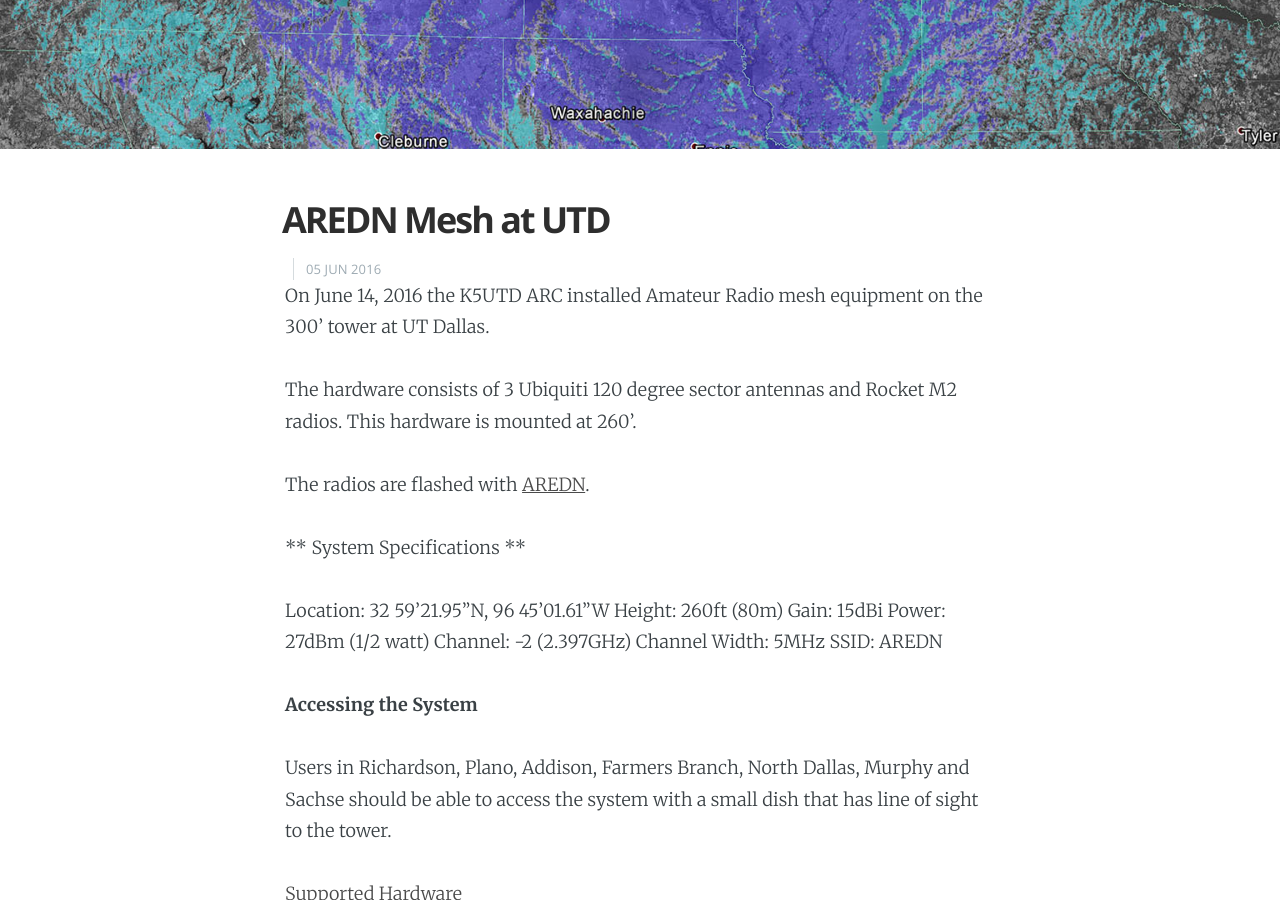
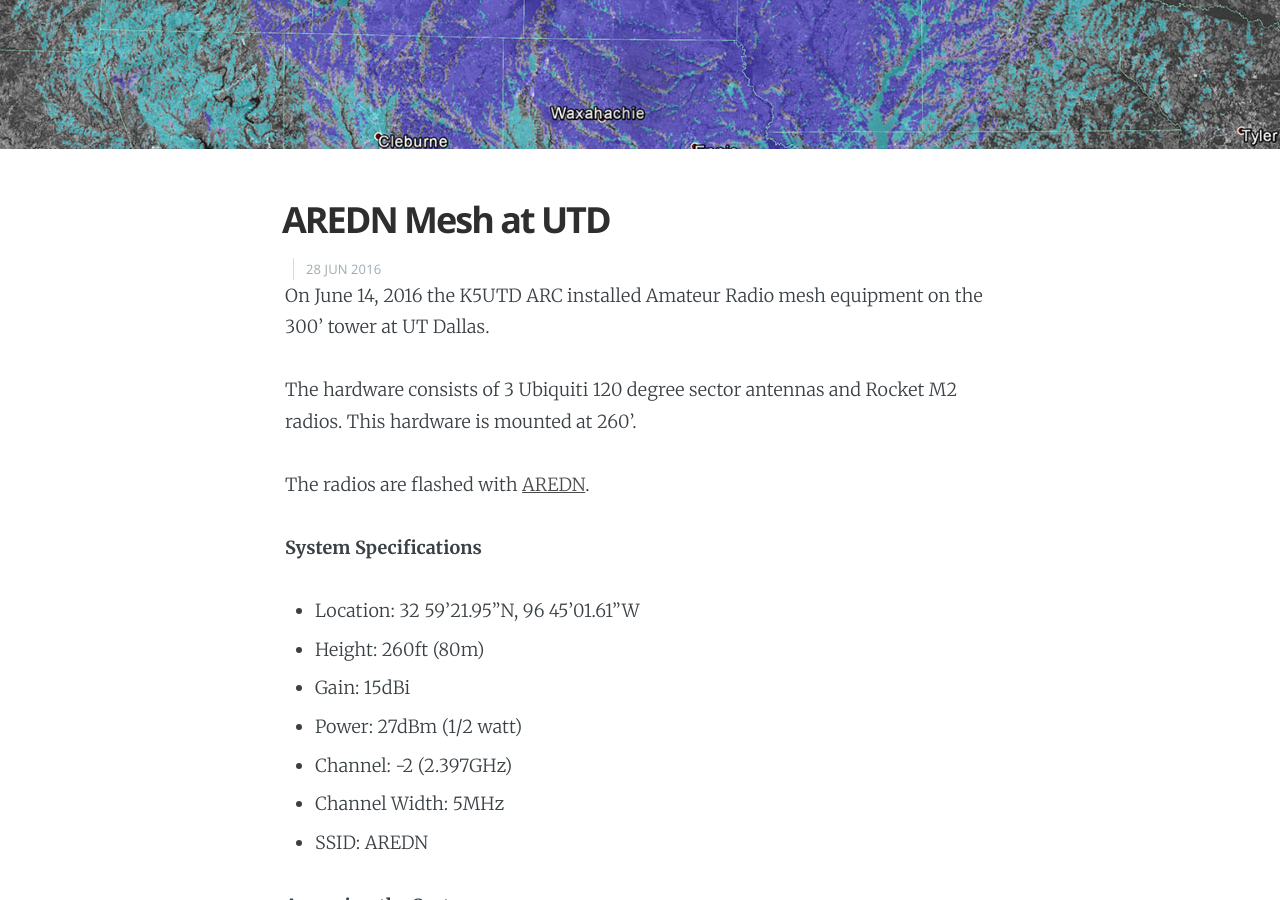
Before and after one commit to k5utd/k5utd.github.io, a Jekyll site: the page built from _posts/2015-06-28-k5utd-aredn-installation.markdown, in a window 1280 px wide and 900 px high, scrolled down 436 px. Built offline with Jekyll 4.4.1, drawn with Linux system fonts in a browser that asks for light colours; nearby versions of some CDN libraries; some of the changed lines change nothing that is shown.

Commit message:
Added mesh post

```diff
--- a/_posts/2015-06-28-k5utd-aredn-installation.markdown
+++ b/_posts/2015-06-28-k5utd-aredn-installation.markdown
@@ -2,7 +2,7 @@
 layout: post
 cover: 'assets/images/145.43_Coverage.jpg'
 title: AREDN Mesh at UTD
-date:   2016-06-05 02:00:00
+date:   2016-06-28 12:00:00
 navigation: True
 subclass: 'post tag-speeches'
 logo: 'assets/images/k5utd_logo.png'
@@ -13,15 +13,15 @@
 
 The radios are flashed with [AREDN](http://aredn.org/).
 
-** System Specifications **
+**System Specifications**
 
-Location: 32 59'21.95"N, 96 45'01.61"W
-Height: 260ft (80m)
-Gain: 15dBi
-Power: 27dBm (1/2 watt)
-Channel: -2 (2.397GHz)
-Channel Width: 5MHz
-SSID: AREDN
+* Location: 32 59'21.95"N, 96 45'01.61"W
+* Height: 260ft (80m)
+* Gain: 15dBi
+* Power: 27dBm (1/2 watt)
+* Channel: -2 (2.397GHz)
+* Channel Width: 5MHz
+* SSID: AREDN
 
 **Accessing the System**
 
```
